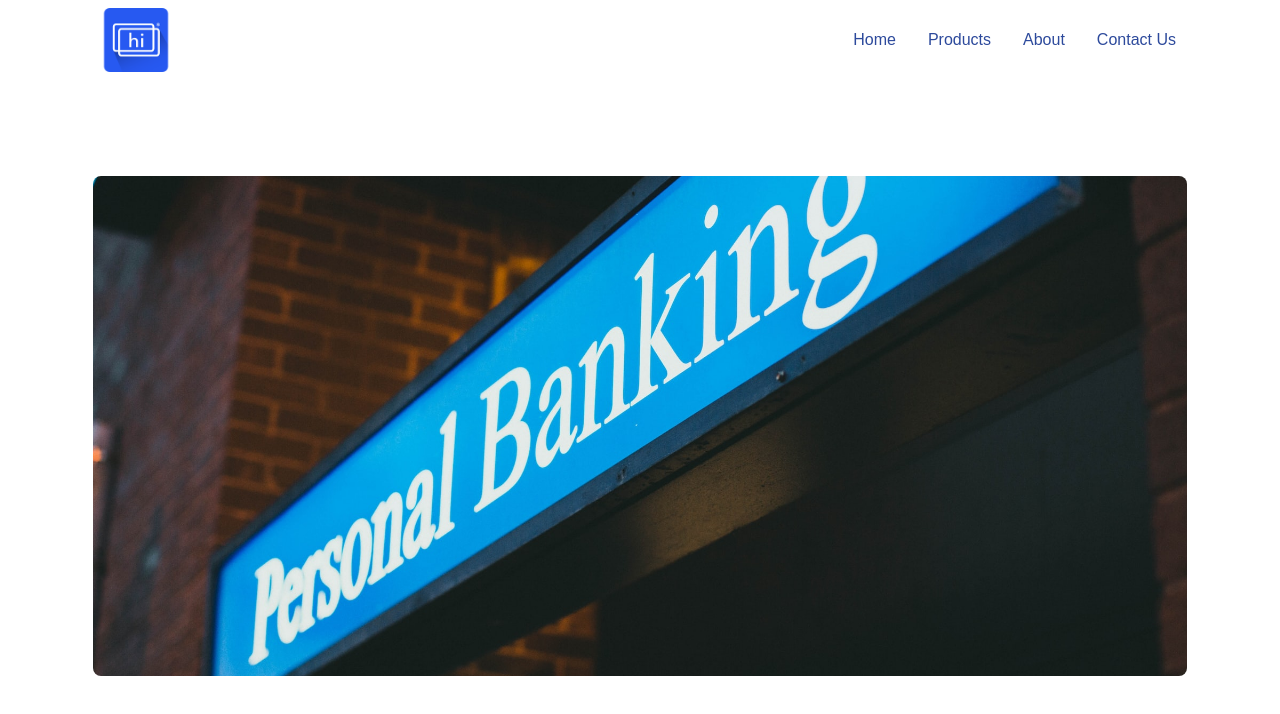
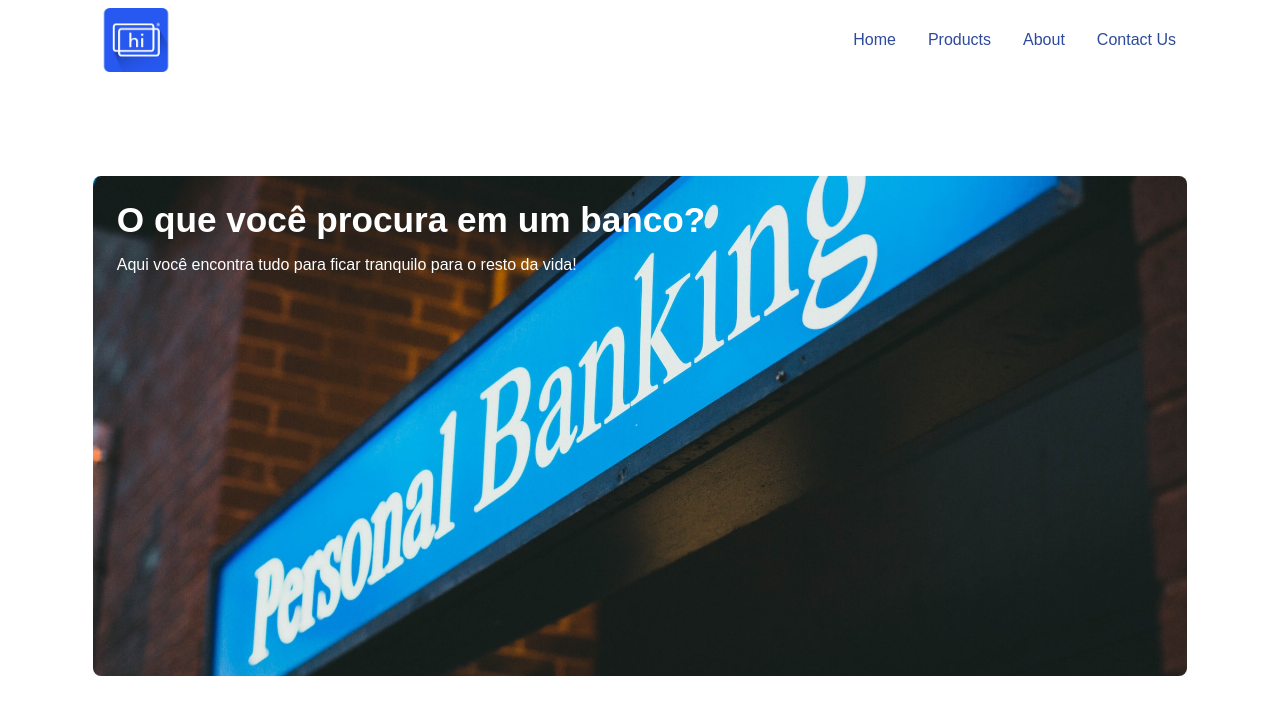
Before and after one commit to John-lsmedeiros/projeto-aprendendo-git, a plain HTML site: page index.html in a window 1280 px wide. Drawn offline with Linux system fonts and the light colour scheme.

Commit message:
Adicionando Texto no Background Central

```diff
--- a/index.html
+++ b/index.html
@@ -23,7 +23,10 @@
         </nav>
     </div>
 
-    <div class="back"></div>
+    <div class="back">
+        <h1>O que você procura em um banco?</h1>
+        <p>Aqui você encontra tudo para ficar tranquilo para o resto da vida!</p>
+    </div>
 </body>
 
 </html>
--- a/style.css
+++ b/style.css
@@ -40,6 +40,7 @@ a:hover {
 }
 
 .back {
+    display: block;
     margin: 6rem auto;
     width: 95%;
     background-image: url(./background.jpg);
@@ -48,3 +49,15 @@ a:hover {
     background-attachment: fixed;
     border-radius: .5rem;
 }
+
+.back h1{
+    padding: 1rem;
+    color: white;
+    font-size: 2.2rem;
+}
+
+.back p{
+    color: white;
+    padding: 0 1rem;
+
+}
```
